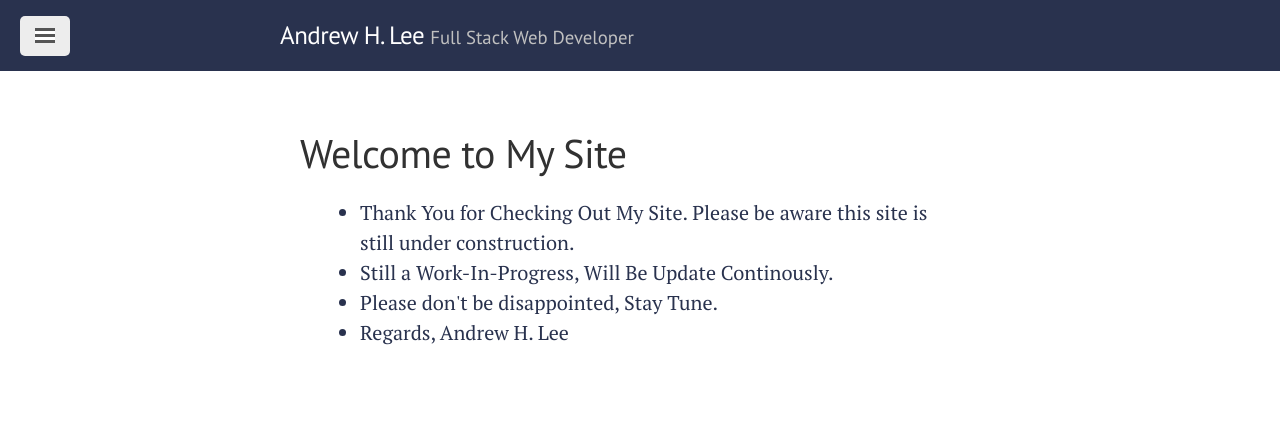
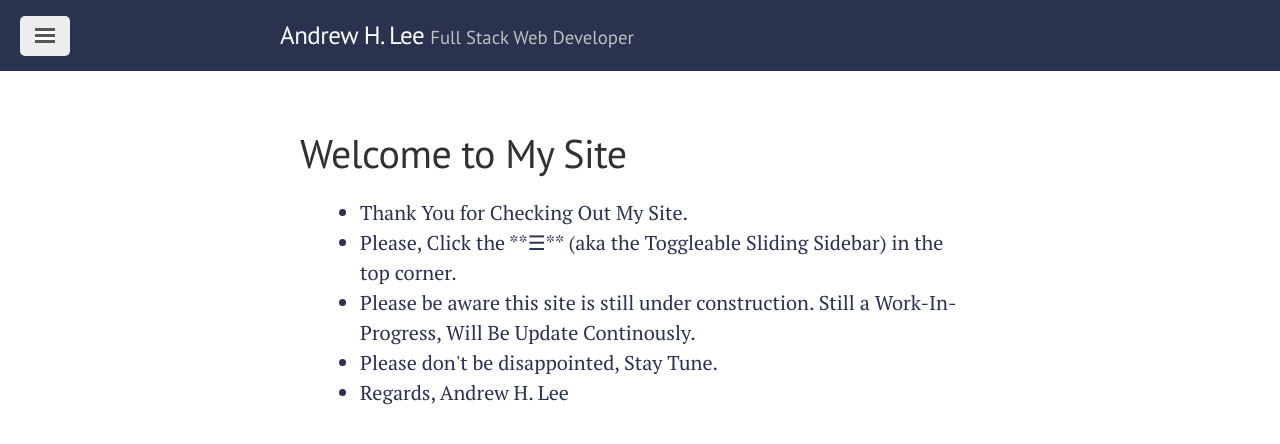
Before and after one commit to andrew-h-lee/andrew-h-lee.github.io, a Jekyll site: the page built from index.html, in a window 1280 px wide. Shown: the top 444 px of the page. Built offline with Jekyll 4.4.1, drawn with Linux system fonts in a browser that asks for light colours; nearby versions of some CDN libraries; the list of posts is cut into pages by our own code.

Commit message:
changed Toggle Link

```diff
--- a/index.html
+++ b/index.html
@@ -17,8 +17,11 @@ title: Home
 
             <p>
               <ul>
-                <li>Thank You for Checking Out My Site. Please be aware this site is still under construction.</li>
-                <li>Still a Work-In-Progress, Will Be Update Continously.</li>
+                <li>Thank You for Checking Out My Site. </li>
+                <li>
+                  Please, Click the **☰** (aka the Toggleable Sliding Sidebar) in the top corner.
+                </li>
+                <li>Please be aware this site is still under construction. Still a Work-In-Progress, Will Be Update Continously.</li>
                 <li>Please don't be disappointed, Stay Tune.</li>
                 <li>Regards, Andrew H. Lee</li>
               </ul>
```
Also changed, not shown: about/index.md (+0 -2 lines).
